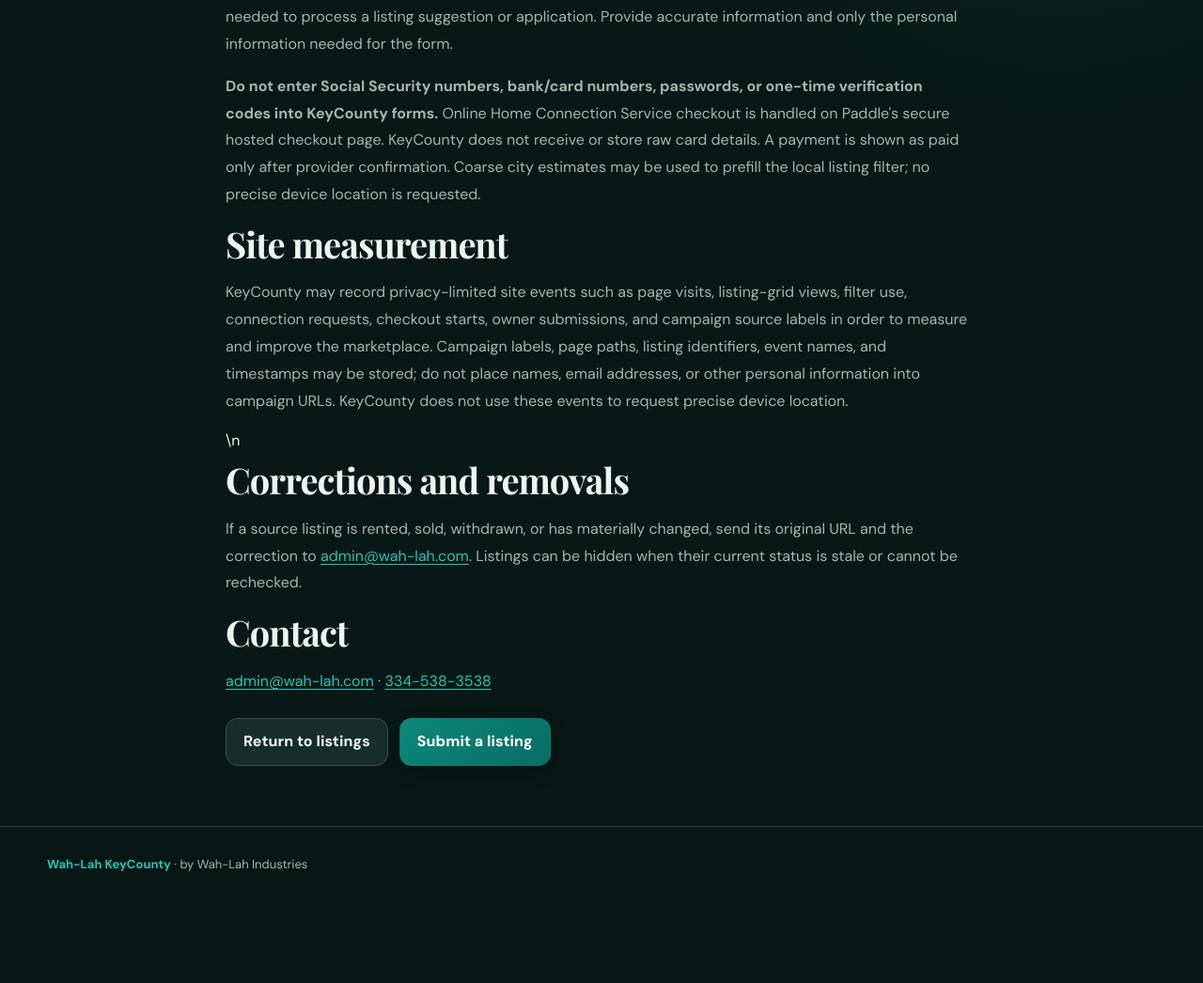
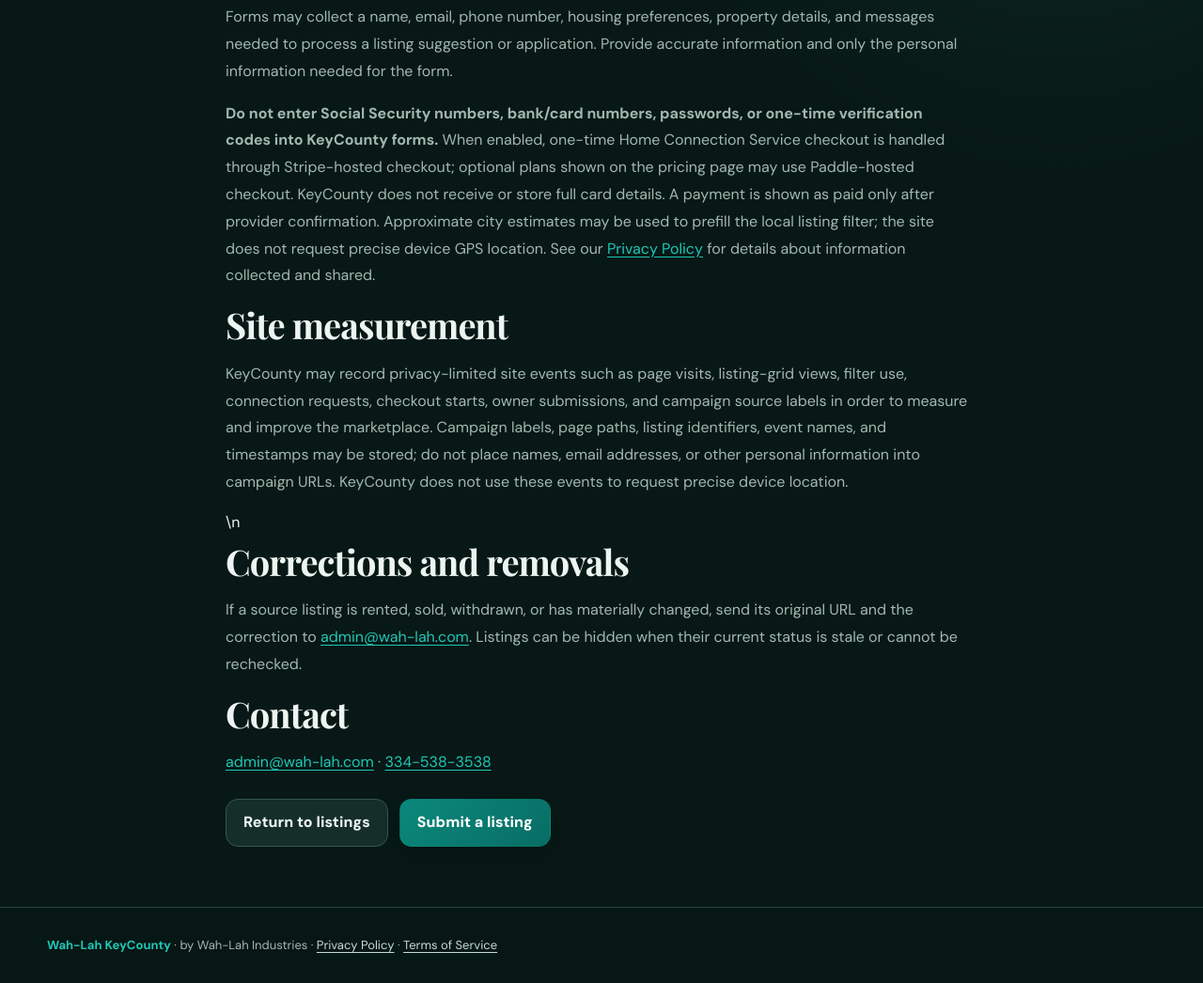
Before and after one commit to tinysecrets/Wah-Lah-KeyCounty, a plain HTML site: page public/policy/index.html in a window 1280 px wide. Shown: the part 681-1727 px from the top of the page at 94% size. Before the commit the page ends 1641 px from the top, so only its background shows below. Drawn offline with nearby package versions, Linux system fonts and the light colour scheme.

Commit message:
Sync Hatchable v61: update public/policy/index.html

```diff
--- a/public/policy/index.html
+++ b/public/policy/index.html
@@ -3,10 +3,10 @@
 <body><header class="nav"><div class="wrap navin"><a class="brand" href="/"><span style="color:#20c7b7">Wah-Lah</span> KeyCounty</a><a href="/">Browse listings</a></div></header>
 <main class="section"><div class="wrap" style="max-width:800px"><div class="eyebrow">Wah-Lah Industries</div><h1 style="font:700 clamp(34px,6vw,50px)/1.08 Georgia,serif">Listing information</h1>
 <p class="muted" style="line-height:1.8">KeyCounty organizes housing information and links visitors to original listing sources. A listing summary may be out of date; check the original page for current price, availability, photos, terms, and contact instructions before making a decision.</p>
-<h2>Home Connection Service</h2><p class="muted" style="line-height:1.8">Browsing listings is free. The one-time $35 Home Connection Service fee applies when you ask KeyCounty to follow up on a selected property, whether it is for sale, rent, or lease. The fee is separate from the property price, rent, deposits, and charges set by the property owner. Payment records your request for follow-up; it does not purchase or reserve the property or guarantee that the parties reach an agreement. A request is marked paid only after Paddle confirms payment.</p>
+<h2>Home Connection Service</h2><p class="muted" style="line-height:1.8">Browsing listings is free. The one-time $35 Home Connection Service fee applies when you ask KeyCounty to follow up on a selected property, whether it is for sale, rent, or lease. The fee is separate from the property price, rent, deposits, and charges set by the property owner. Payment records your request for follow-up; it does not purchase or reserve the property or guarantee that the parties reach an agreement. A request is marked paid only after the configured payment provider confirms payment. Checkout availability depends on merchant and payment-provider activation.</p>
 <h2>Information collected</h2><p class="muted" style="line-height:1.8">Forms may collect a name, email, phone number, housing preferences, property details, and messages needed to process a listing suggestion or application. Provide accurate information and only the personal information needed for the form.</p>
-<p class="muted" style="line-height:1.8"><strong>Do not enter Social Security numbers, bank/card numbers, passwords, or one-time verification codes into KeyCounty forms.</strong> Online Home Connection Service checkout is handled on Paddle's secure hosted checkout page. KeyCounty does not receive or store raw card details. A payment is shown as paid only after provider confirmation. Coarse city estimates may be used to prefill the local listing filter; no precise device location is requested.</p>
+<p class="muted" style="line-height:1.8"><strong>Do not enter Social Security numbers, bank/card numbers, passwords, or one-time verification codes into KeyCounty forms.</strong> When enabled, one-time Home Connection Service checkout is handled through Stripe-hosted checkout; optional plans shown on the pricing page may use Paddle-hosted checkout. KeyCounty does not receive or store full card details. A payment is shown as paid only after provider confirmation. Approximate city estimates may be used to prefill the local listing filter; the site does not request precise device GPS location. See our <a href="/privacy/">Privacy Policy</a> for details about information collected and shared.</p>
 <h2>Site measurement</h2><p class="muted" style="line-height:1.8">KeyCounty may record privacy-limited site events such as page visits, listing-grid views, filter use, connection requests, checkout starts, owner submissions, and campaign source labels in order to measure and improve the marketplace. Campaign labels, page paths, listing identifiers, event names, and timestamps may be stored; do not place names, email addresses, or other personal information into campaign URLs. KeyCounty does not use these events to request precise device location.</p>\n<h2>Corrections and removals</h2><p class="muted" style="line-height:1.8">If a source listing is rented, sold, withdrawn, or has materially changed, send its original URL and the correction to <a href="mailto:admin@wah-lah.com">admin@wah-lah.com</a>. Listings can be hidden when their current status is stale or cannot be rechecked.</p>
 <h2>Contact</h2><p class="muted" style="line-height:1.8"><a href="mailto:admin@wah-lah.com">admin@wah-lah.com</a> · <a href="tel:+13345383538">334-538-3538</a></p>
 <div class="actions"><a class="btn secondary" href="/">Return to listings</a><a class="btn primary" href="/#owners">Submit a listing</a></div>
-</div></main><footer class="footer"><div class="wrap"><strong>Wah-Lah KeyCounty</strong> · by Wah-Lah Industries</div></footer></body></html>
+</div></main><footer class="footer"><div class="wrap"><strong>Wah-Lah KeyCounty</strong> · by Wah-Lah Industries · <a href="/privacy/">Privacy Policy</a> · <a href="/terms/">Terms of Service</a></div></footer></body></html>
```
